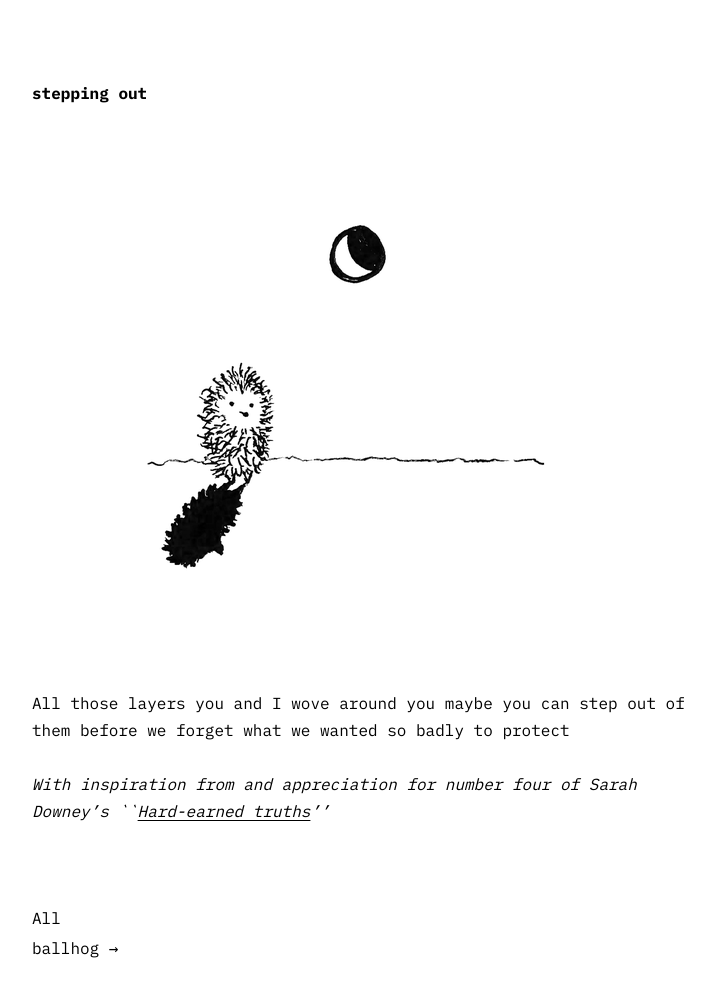
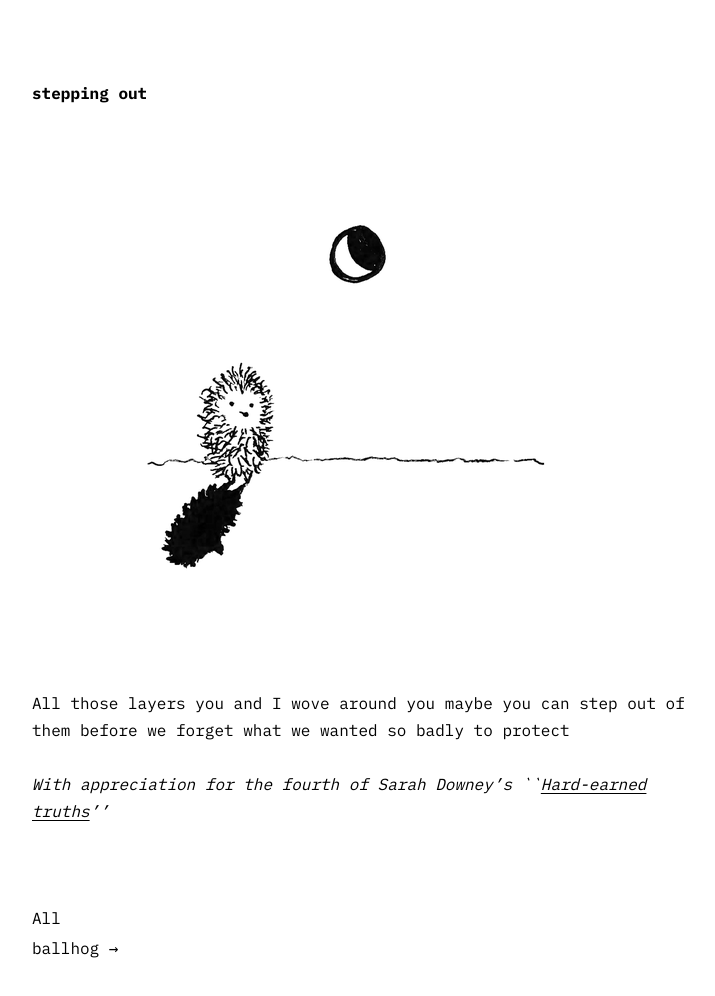
Before and after one commit to jbejjani2022/jbejjani2022.github.io, an Astro site: page /intothefog/stepping_out in a window 1280 px wide. Shown: the whole page, without its empty margins (276-991 px from the left). Built offline with nearby package versions, Linux system fonts and the light colour scheme; Astro itself is replaced by a stand-in of ours; some packages are replaced by stand-ins of ours.

Commit message:
number four to fourth

```diff
--- a/src/content/fog/stepping_out.md
+++ b/src/content/fog/stepping_out.md
@@ -12,4 +12,4 @@ maybe you can step out of them
 before we forget what we wanted so badly to protect
 
 
-*With inspiration from and appreciation for number four of Sarah Downey's ``[Hard-earned truths](https://www.sarahadowney.com/post/hard-earned-truths-i-ve-learned-about-the-universe)''*
+*With appreciation for the fourth of Sarah Downey's ``[Hard-earned truths](https://www.sarahadowney.com/post/hard-earned-truths-i-ve-learned-about-the-universe)''*
```
